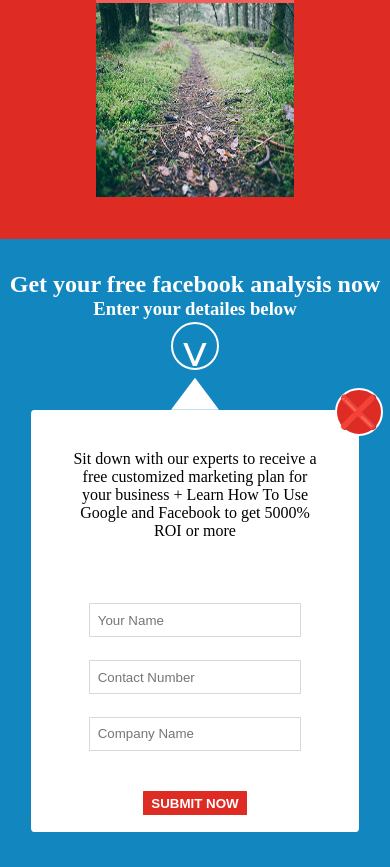
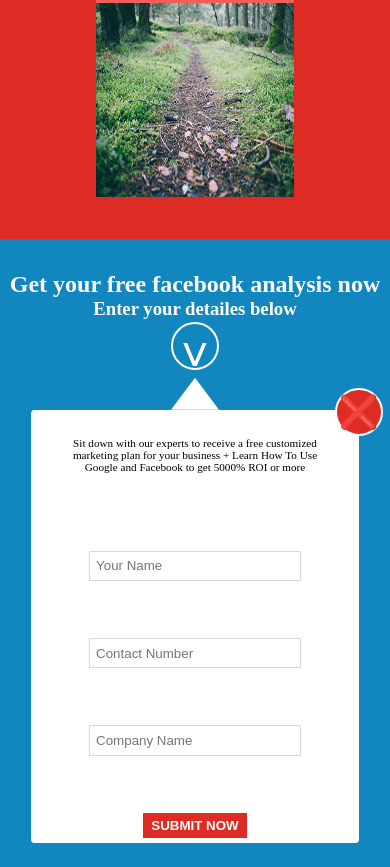
Before and after one commit to boieva-maryna/epam-homework-6, a plain HTML site: page index.html in a window 390 px wide. Shown: the part 1499-2366 px from the top of the page. Drawn offline with Linux system fonts and the light colour scheme.

Commit message:
fixed form height

```diff
--- a/style.css
+++ b/style.css
@@ -16,6 +16,7 @@
 #toggle-form:checked~form{
     display: flex;
     height: 32vw;
+    min-height: 30vh;
 }
 label[for="toggle-form"]{
     display: block;
@@ -64,7 +65,7 @@
 }
 .contact{
     background-color: #1287bf;
-    padding-bottom: 9.8vw;
+    padding-bottom: 15vw;
 }
 .contact__header{
     min-height: 10.7vw;
@@ -81,6 +82,8 @@
     margin: 0 auto;
     background: #fff;
     margin-top: 2.5rem;
+    padding: 1.5% 0 1.5% 0;
+    box-sizing: content-box;
 }
 .contact__form::before{
     content: "";
@@ -111,10 +114,9 @@
     text-transform: capitalize;
 }
 .contact__form input[type^="t"]{
-    padding:2.5%;
+    padding:2%;
 }
 .contact__form input[type="submit"],.footer__form input[type="submit"]{
-    margin: 5% auto;
     border: 0px;
     text-transform: uppercase;
     color: #fff;
@@ -133,7 +135,7 @@
     padding: 1.5% 2.5%;
 }
 .contact__form p{
-    padding: 1.5rem 12%;
+    padding: 1.5% 12%;
     text-align: center;
     margin: 1rem 0;
 }
@@ -190,8 +192,11 @@
         height: 50%;
         width: 100%;
     }
-    #toggle-form:checked~form{
-        height: 50vh;
+    #toggle-form:checked~.contact__form{
+        min-height: 50vh;
+    }
+    .contact__form p{
+        font-size: 0.7rem;
     }
 }
 @media (min-width:800px){
```
